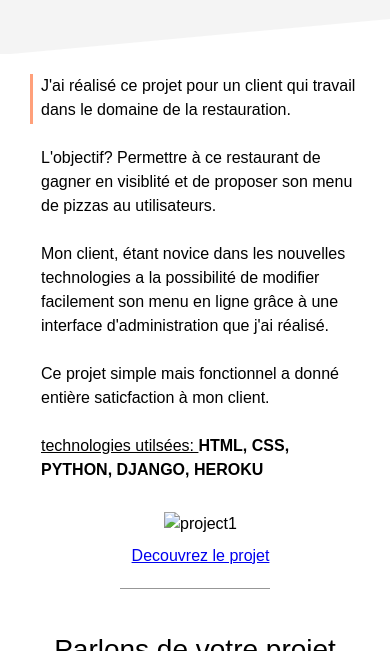
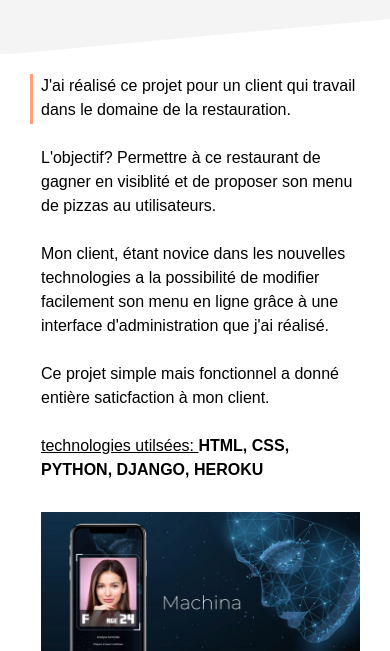
Before and after one commit to Cellou404/sitepro, a plain HTML site: page porfolio-application-mobile.html in a window 390 px wide. Shown: the part 193-844 px from the top of the page. Drawn offline with Linux system fonts and the light colour scheme; the site is published under a folder, as on GitHub Pages, so addresses that start at the root find nothing.

Commit message:
Update porfolio-application-mobile.html

```diff
--- a/porfolio-application-mobile.html
+++ b/porfolio-application-mobile.html
@@ -39,7 +39,7 @@
                 <u>technologies utilsées: </u><b>HTML, CSS, PYTHON, DJANGO, HEROKU</b>
             </p>
             <div style="text-align: center; margin-top: 30px">
-                <img class="porfolio" src="/assets/project2.jpg" alt="project1">
+                <img class="porfolio" src="assets/project2.jpg" alt="project1">
                 <a href="#" style="display: block; margin-top: 8px;">Decouvrez le projet</a>
             </div>
         </div>
```
